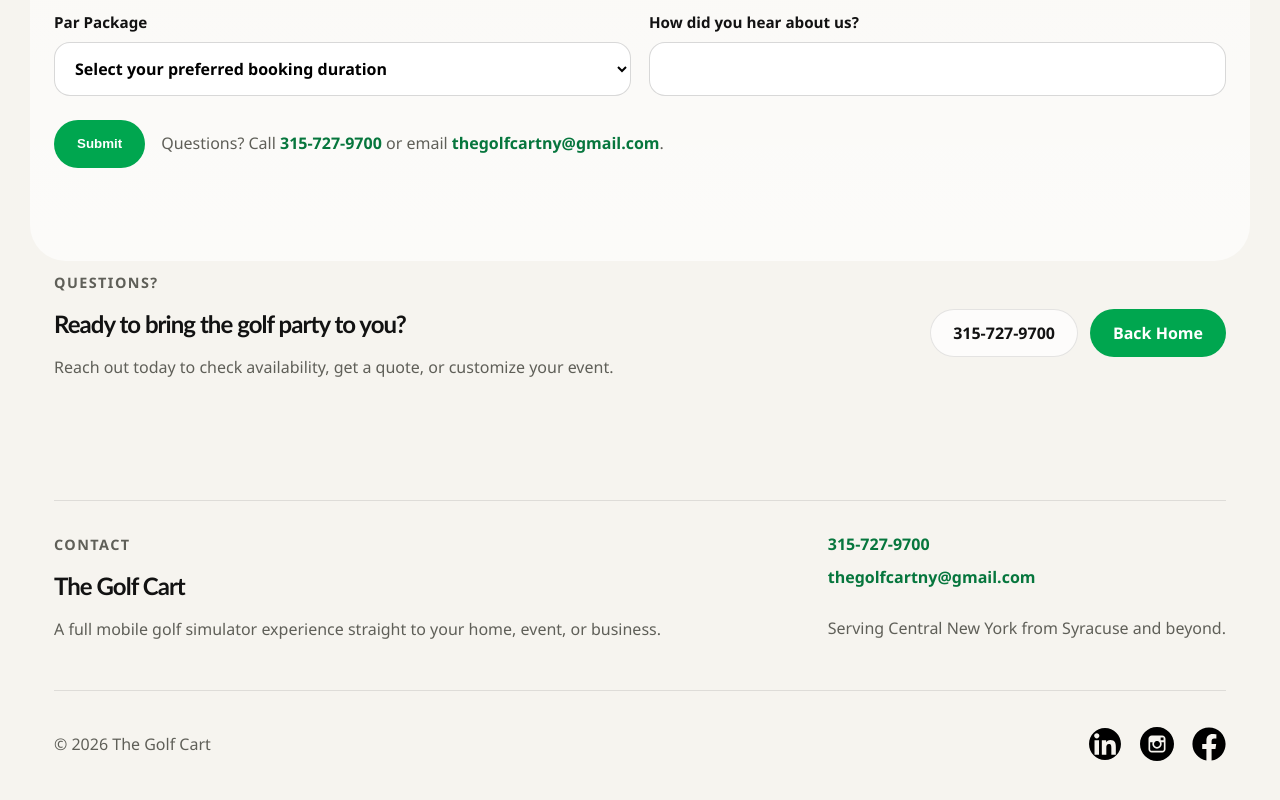
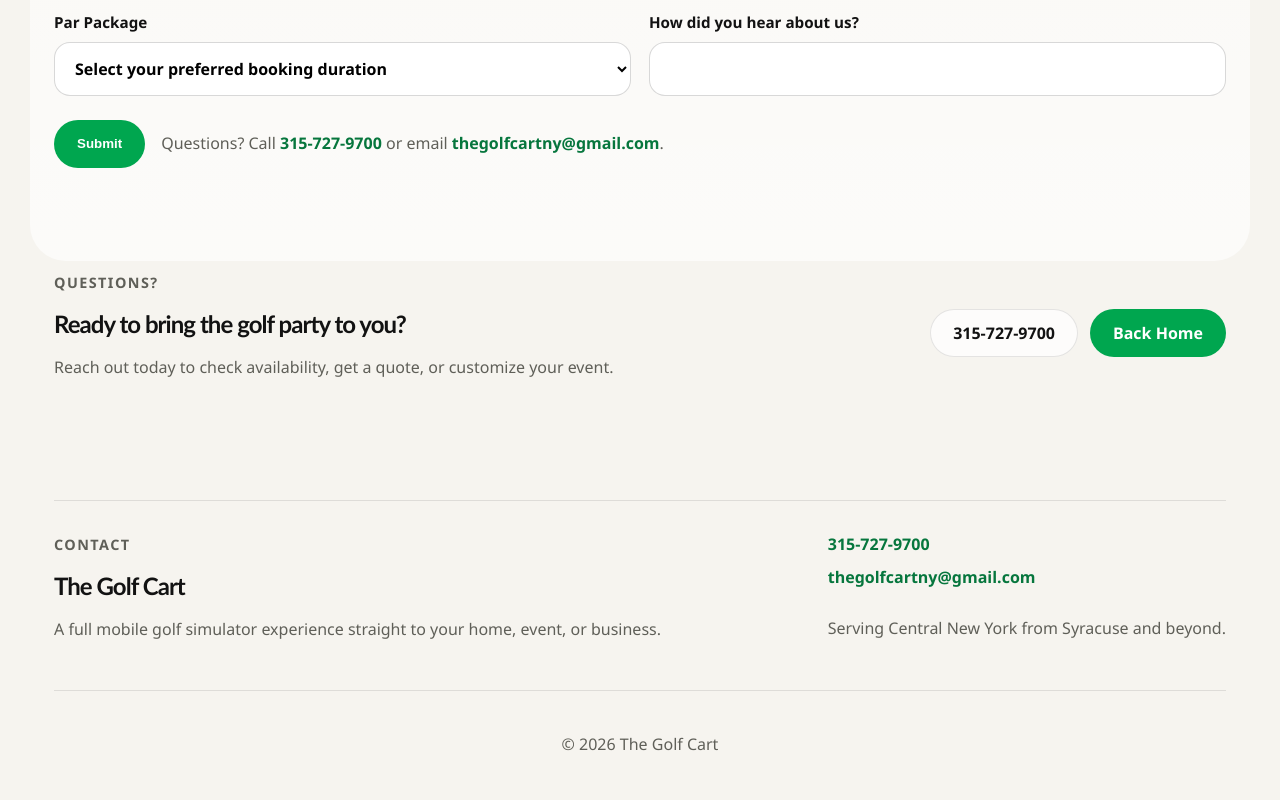
Before and after one commit to danielfan-pro/thegolfcart, a Next.js app: page /packages in a window 1280 px wide. Shown: the part 1597-2397 px from the top of the page. Built offline with nearby package versions, Linux system fonts and the light colour scheme.

Commit message:
Polish footer and how-it-works icons

```diff
--- a/app/globals.css
+++ b/app/globals.css
@@ -135,8 +135,7 @@ img {
 }
 
 .site-header__nav,
-.site-header__actions,
-.site-footer__links {
+.site-header__actions {
   display: flex;
   align-items: center;
   flex-wrap: wrap;
@@ -530,9 +529,11 @@ img {
 }
 
 .site-footer__bottom {
+  justify-content: center;
   padding-top: 24px;
   border-top: 1px solid var(--line);
   color: var(--muted);
+  text-align: center;
 }
 
 .site-footer__contact {
--- a/app/page.js
+++ b/app/page.js
@@ -38,11 +38,11 @@ function StepIcon({ kind }) {
           stroke="none"
         />
         <path
-          fill="#253C57"
+          fill="#010101"
           d="M157.586 49.722h-1.333V43.47a2.794 2.794 0 0 0-5.588 0v6.252h-4.021V43.47a2.794 2.794 0 0 0-5.588 0v6.252H58.944V43.47a2.794 2.794 0 0 0-5.588 0v6.252h-4.022V43.47a2.794 2.794 0 0 0-5.588 0v6.252h-1.332c-6.978 0-12.654 5.676-12.654 12.654v84.294c0 6.978 5.676 12.654 12.654 12.654h115.17c6.977 0 12.653-5.676 12.653-12.654V62.376c.002-6.978-5.674-12.654-12.651-12.654zm0 104.015H42.415a7.075 7.075 0 0 1-7.067-7.067V77.936h129.303v68.734c0 3.896-3.17 7.067-7.065 7.067z"
         />
         <path
-          fill="#253C57"
+          fill="#010101"
           d="M131.83 109.602l4.393 5.504H63.766l4.394-5.504-1.589-1.268-6.218 7.793 6.229 7.806 1.588-1.268-4.412-5.527h72.494l-4.412 5.527 1.589 1.268 6.22-7.793-6.231-7.806-1.588 1.268z"
         />
       </svg>
--- a/components/site-chrome.js
+++ b/components/site-chrome.js
@@ -81,25 +81,6 @@ export function SiteFooter() {
       </div>
       <div className="site-footer__bottom">
         <p>© 2026 The Golf Cart</p>
-        <div className="site-footer__links">
-          {socialLinks.map((item) => (
-            <a
-              key={item.label}
-              href={item.href}
-              target="_blank"
-              rel="noreferrer"
-              aria-label={item.label}
-              className="social-icon-link"
-            >
-              <img
-                src={item.icon}
-                alt=""
-                aria-hidden="true"
-                className={`social-icon social-icon--${item.key}`}
-              />
-            </a>
-          ))}
-        </div>
       </div>
     </footer>
   );
```
